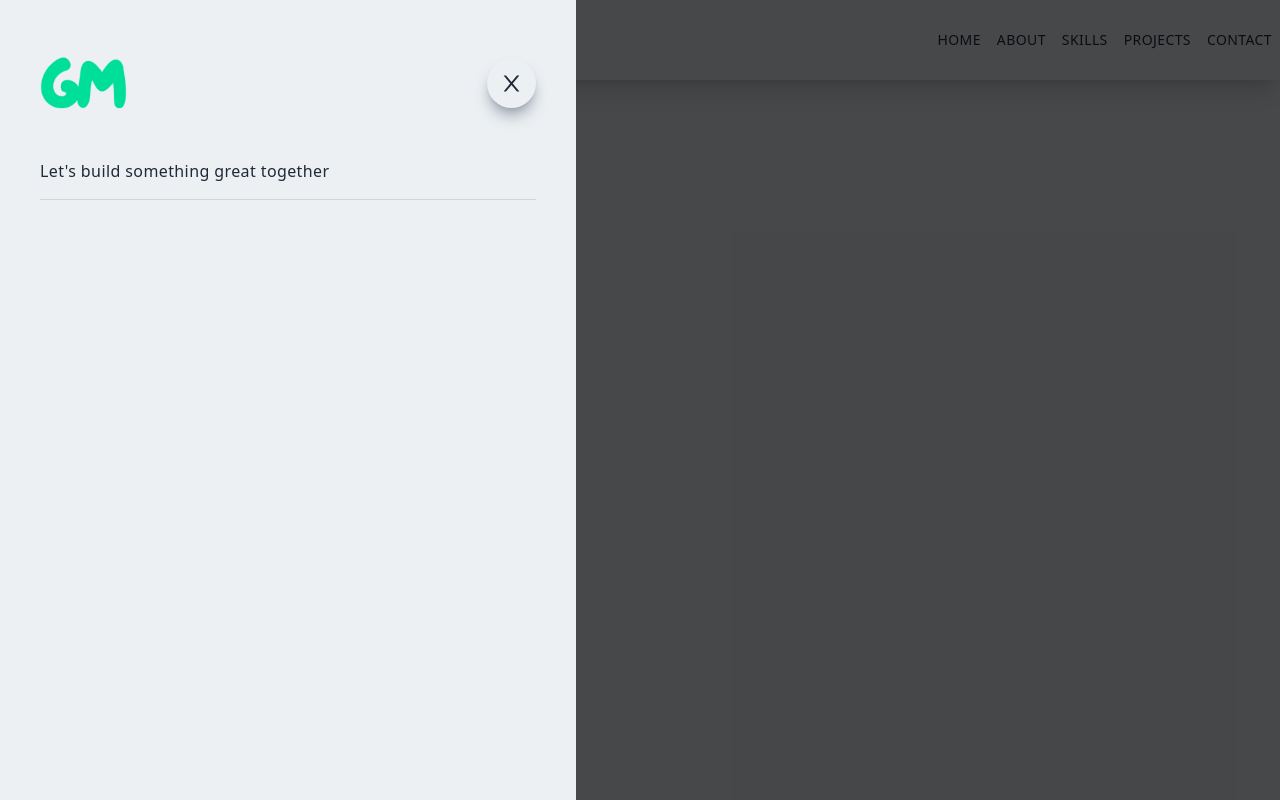
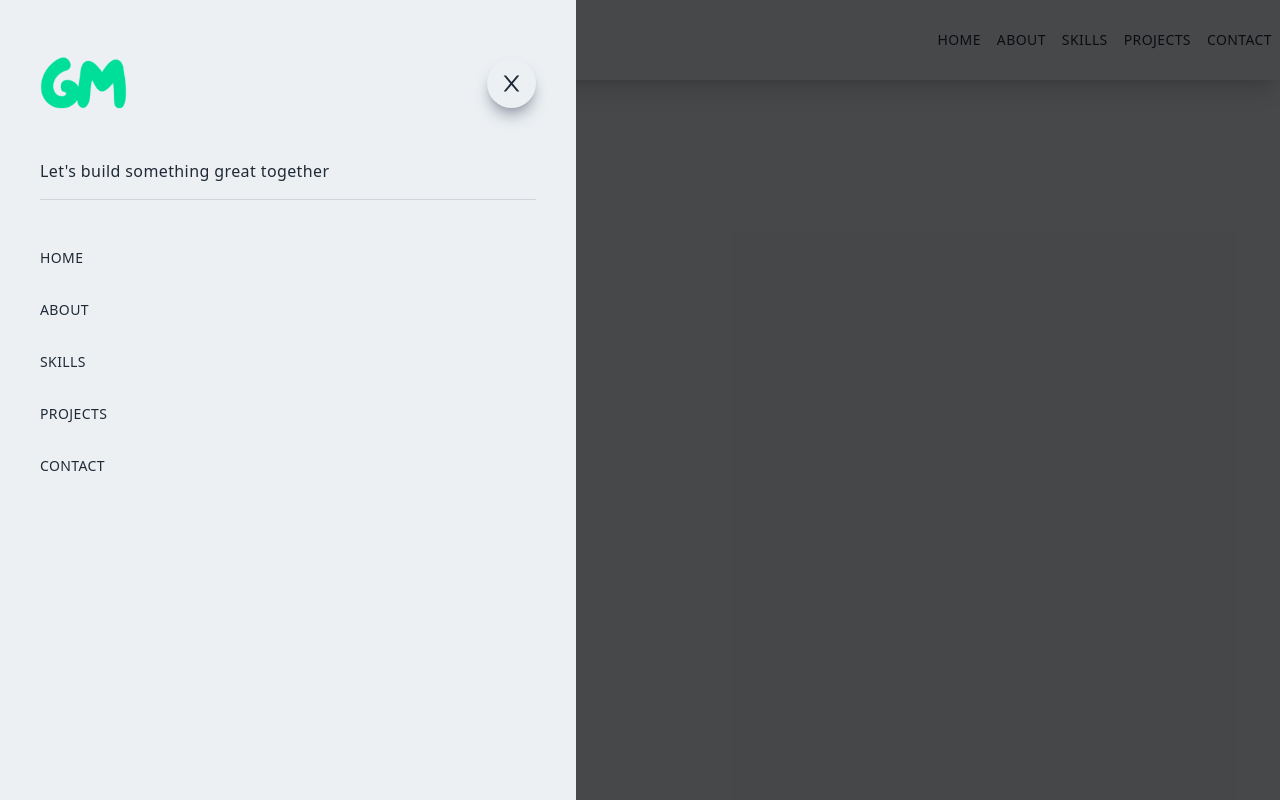
Before and after one commit to ameerrah9/portfolio-nextjs, a Next.js app: page / in a window 1280 px wide. Built offline with nearby package versions, Linux system fonts and the light colour scheme.

Commit message:
Add sidebar menu ul w/ links

```diff
--- a/components/Navbar.jsx
+++ b/components/Navbar.jsx
@@ -51,7 +51,25 @@ const Navbar = () => {
               </p>
             </div>
           </div>
-          <div className=''></div>
+          <div className='py-4 flex flex-col'>
+            <ul className='uppercase'>
+              <Link href='/'>
+                <li className='py-4 text-sm'>Home</li>
+              </Link>
+              <Link href='/'>
+                <li className='py-4 text-sm'>About</li>
+              </Link>
+              <Link href='/'>
+                <li className='py-4 text-sm'>Skills</li>
+              </Link>
+              <Link href='/'>
+                <li className='py-4 text-sm'>Projects</li>
+              </Link>
+              <Link href='/'>
+                <li className='py-4 text-sm'>Contact</li>
+              </Link>
+            </ul>
+          </div>
         </div>
       </div>
     </div>
```
